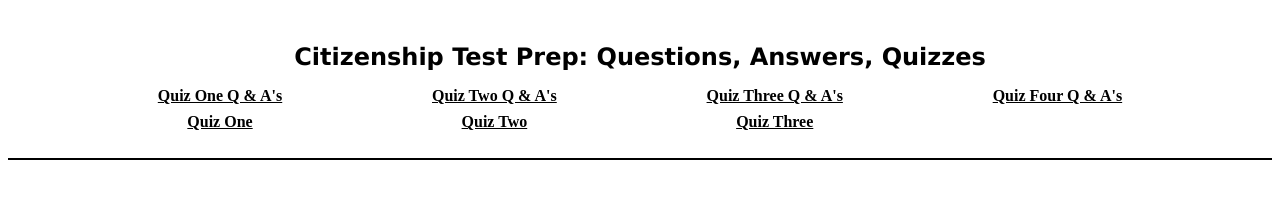
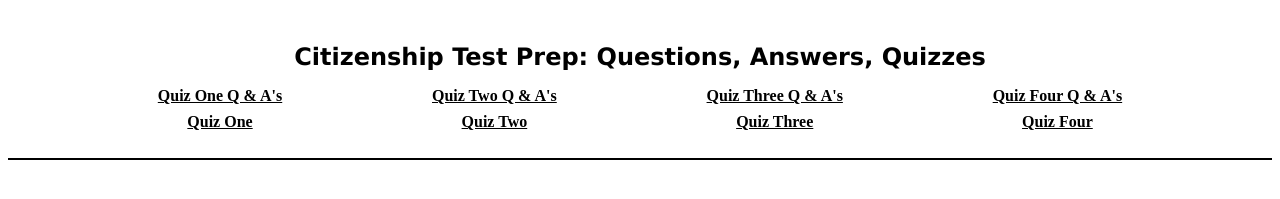
Before and after one commit to mmaustin/citizenship-questions-answers, a React (Create React App) app in the folder citizenship-frontend/: page / in a window 1280 px wide. Shown: the top 199 px of the page. Built offline with nearby package versions, Linux system fonts and the light colour scheme.

Commit message:
added a link to quiz four in nav bar

```diff
--- a/citizenship-frontend/src/app/Navbar.js
+++ b/citizenship-frontend/src/app/Navbar.js
@@ -22,7 +22,7 @@ const Navbar = () => {
                     </div>
                     <div className='quiz-pair'>
                         <Link className='nav-link-text' to='/questions/questions-four'>Quiz Four Q & A's</Link>
-                        {/*<Link className='nav-link-text' to='/questions/quiz-three'>Quiz Three</Link>*/}
+                        <Link className='nav-link-text' to='/questions/quiz-four'>Quiz Four</Link>
                     </div>
                 </div>
             </section>
```
